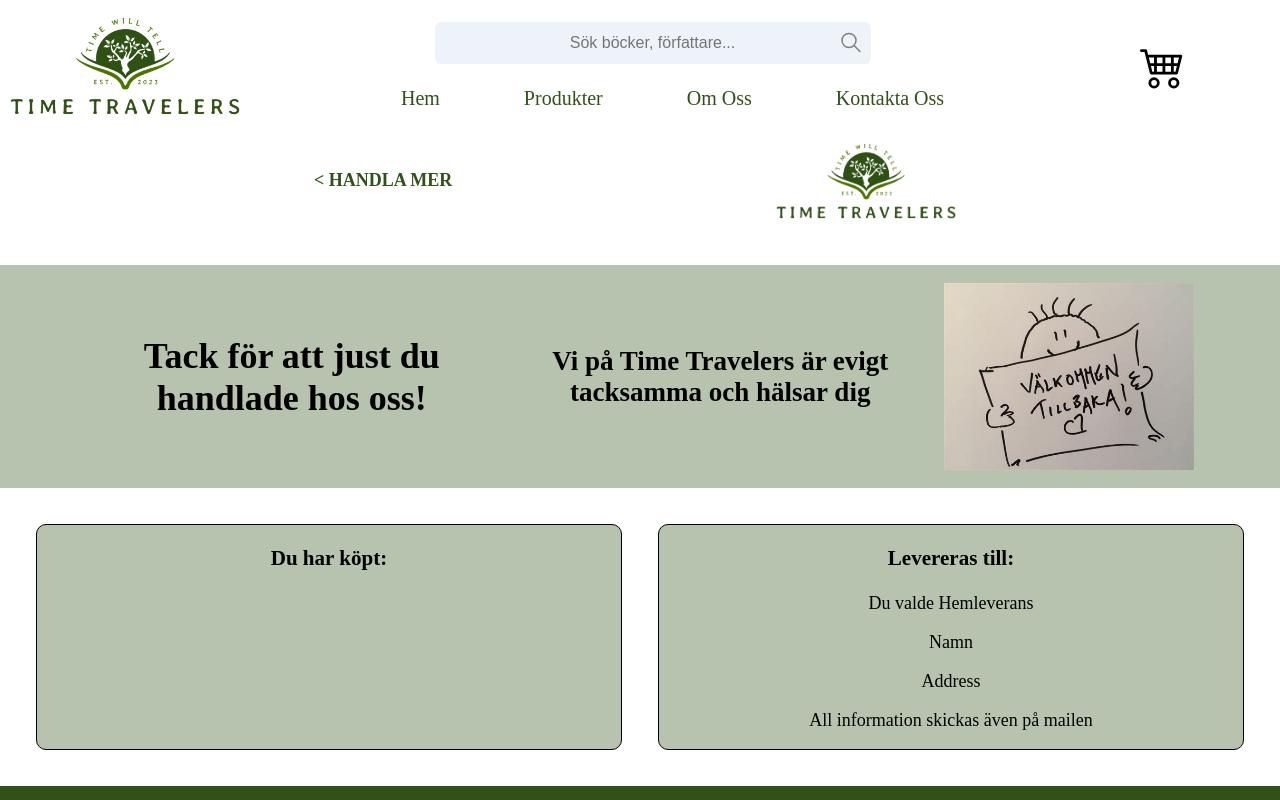
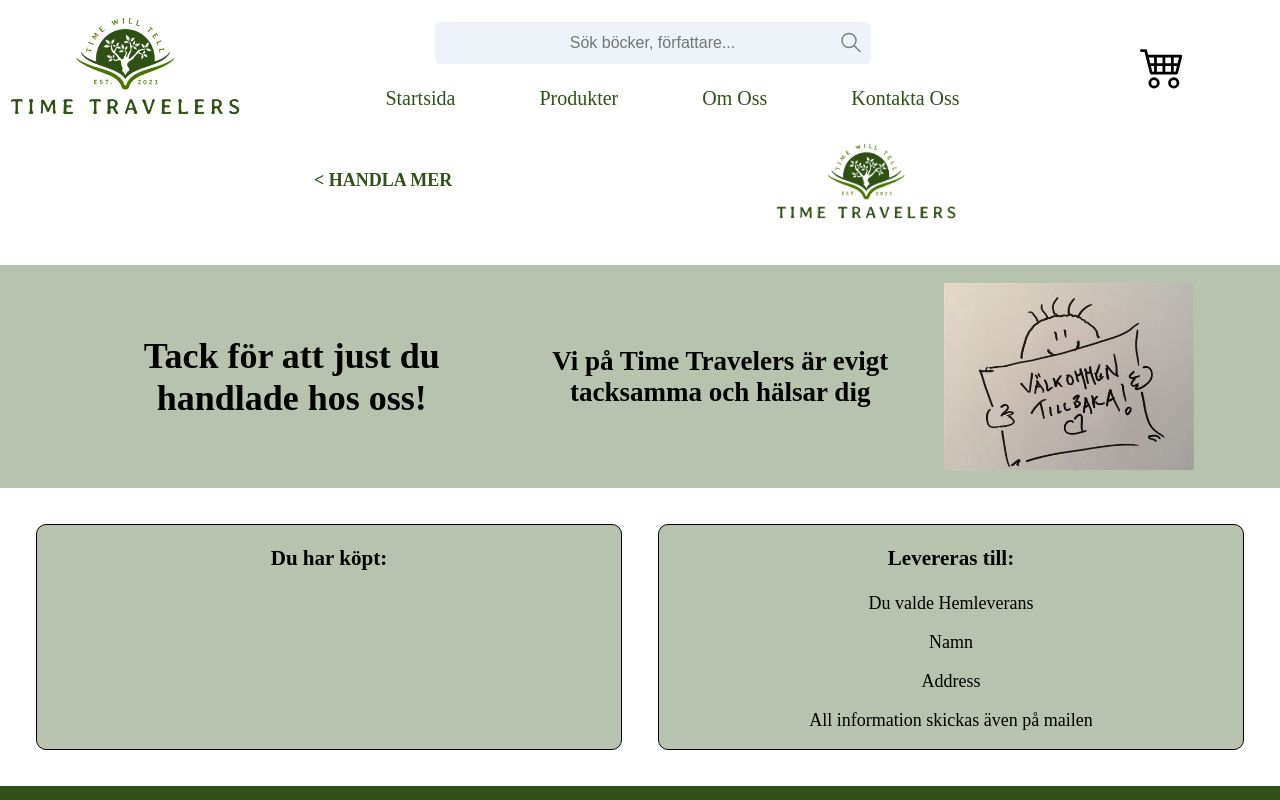
Before and after one commit to MauritzEmanuel/GroupProject_Frontend2, a React (Vite) app in the folder Frontend/: page /confirmation in a window 1280 px wide. Shown: the top 800 px of the page. Built offline with nearby package versions, Linux system fonts and the light colour scheme.

Commit message:
fixes :D

```diff
--- a/Frontend/src/components/Navbar.jsx
+++ b/Frontend/src/components/Navbar.jsx
@@ -54,7 +54,7 @@ const Navbar = () => {
             </div>
             <ul className='ul-nav flex'>
               <li>
-                <a href={`/`}>Hem</a>
+                <a href={`/`}>Startsida</a>
               </li>
               <li>
                 <a href={`/products/:id`}>Produkter</a>
```
